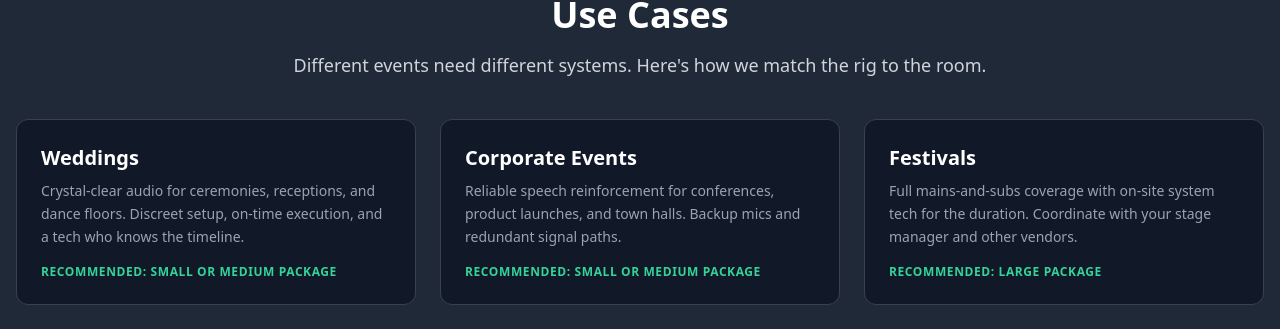
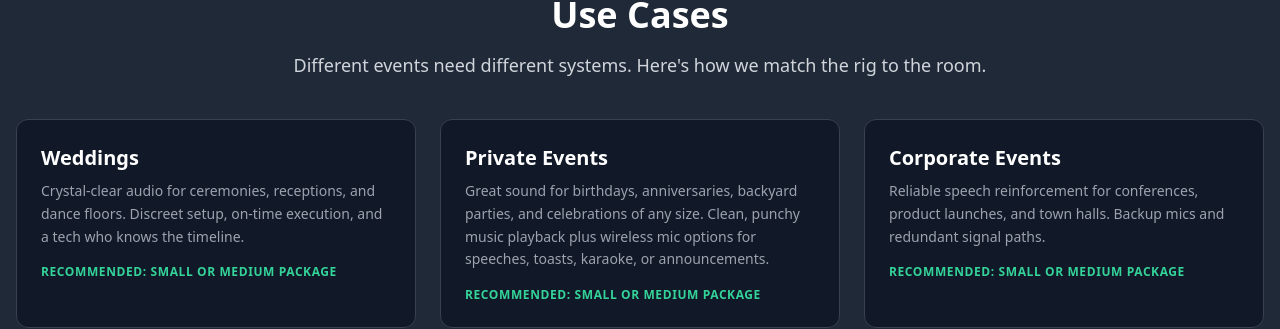
Before and after one commit to Cameron-Nagai/lightcodelabs-site, a React (Vite) app: page / in a window 1280 px wide. Shown: the part 4430-4759 px from the top of the page. Built offline with nearby package versions, Linux system fonts and the light colour scheme; no server answers.

Commit message:
Add Private Events use case to fill out the use-cases grid

```diff
--- a/src/App.tsx
+++ b/src/App.tsx
@@ -165,6 +165,12 @@ function App() {
       title: 'Weddings',
       icon: '💍',
       description: 'Crystal-clear audio for ceremonies, receptions, and dance floors. Discreet setup, on-time execution, and a tech who knows the timeline.',
+      recommended: 'Small or Medium package'
+    },
+    {
+      title: 'Private Events',
+      icon: '🎉',
+      description: 'Great sound for birthdays, anniversaries, backyard parties, and celebrations of any size. Clean, punchy music playback plus wireless mic options for speeches, toasts, karaoke, or announcements.',
       recommended: 'Small or Medium package'
     },
     {
```
Also changed, not shown: 2 other files (tests, documents, lock files or other folders).
